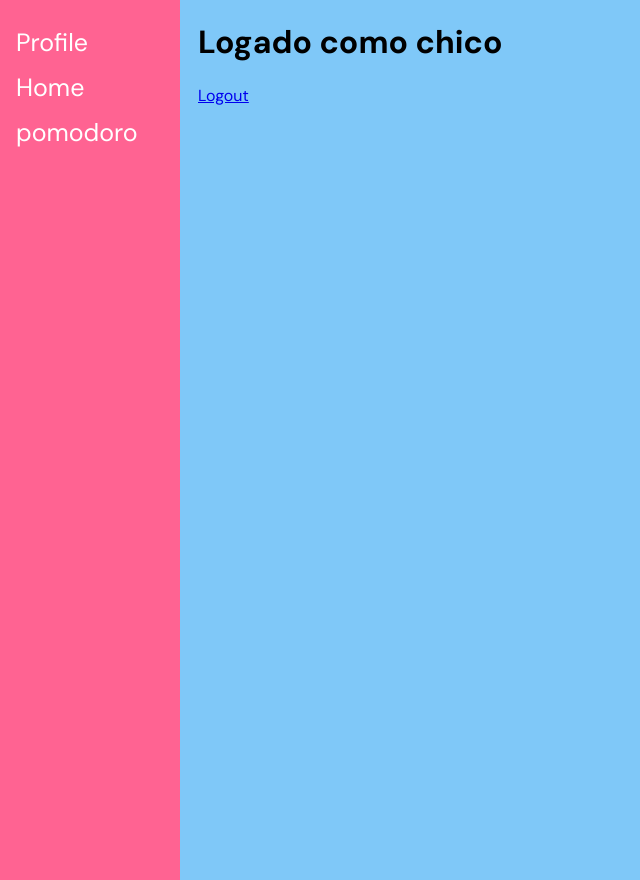
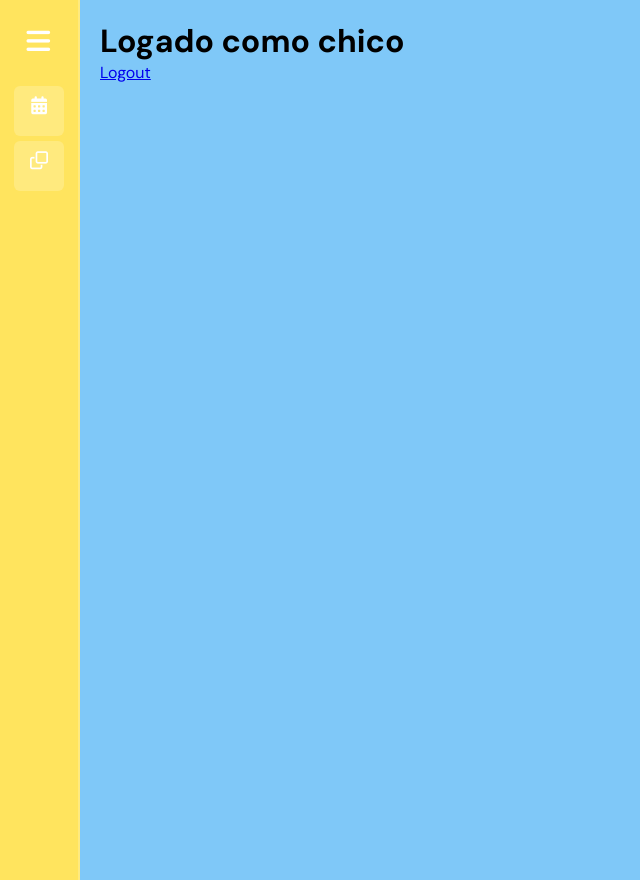
Before and after one commit to eoChico/Questo, a Django app: page /accounts/profile/ in a window 1280 px wide. Shown: the whole page, without its empty margins (0-640 px from the left). Run offline with Django 5.2, Linux system fonts and the light colour scheme; a user stored in the database is signed in.

Commit message:
Nova Sidebar

```diff
--- a/static/css/login.css
+++ b/static/css/login.css
@@ -1,6 +1,8 @@
+@import url('https://fonts.googleapis.com/css2?family=DM+Sans:opsz,wght@9..40,100;9..40,200;9..40,300;9..40,400;9..40,500;9..40,600;9..40,700&display=swap');
 * {
     margin: 0;
     padding: 0;
+    font-family: 'DM Sans', sans-serif;
     box-sizing: border-box;
     text-decoration: none;
 }
--- /dev/null
+++ b/static/css/sidebar.css
@@ -0,0 +1,98 @@
+@import url('https://fonts.googleapis.com/css2?family=DM+Sans:opsz,wght@9..40,100;9..40,200;9..40,300;9..40,400;9..40,500;9..40,600;9..40,700&display=swap');
+* {
+    font-family: 'DM Sans', sans-serif;
+    margin: 0;
+    padding: 0;
+    box-sizing: border-box;
+}
+body{
+    background: #7FC8F8;
+}
+.sidebar {
+    position: fixed;
+    top: 0;
+    left: 0;
+    width: 80px;
+    height: 100%;
+    background-color: #FFE45E;
+    border-right: 2px solid rgba(255, 255, 255, 0.2);
+    box-shadow: 0 0 10 rgba(0, 0, 0, 0.2);
+    color: #fff;
+    padding: 6px 14px;
+    transition: 0.5s;
+}
+.sidebar.active {
+    width: 260px;
+}
+.sidebar .menu{
+    width: 100%;
+    height: 70px;
+    display: flex;
+    align-items: center;
+    font-size: 21px;
+    color: #fff;
+}
+
+.sidebar .menu .logo{
+    opacity: 0;
+    font-size: 25px;
+    color: #fff;
+}
+.sidebar.active .menu .logo{
+    opacity: 1;
+    transition-delay:.2s ;
+}
+.sidebar .menu .toggle-btn{
+    position: absolute;
+    left: 30%;
+    font-size: 27px;
+    cursor: pointer;
+    padding: 3px;
+    transition: 0.5s;
+}
+.sidebar.active .menu .toggle-btn{
+    position: absolute;
+    left:83%;
+    font-size: 27px;
+    cursor: pointer;
+    padding: 3px;
+}
+.sidebar .list{
+    margin-top:10px;
+}
+.sidebar .list-item{
+    list-style: none;
+    width: 100%;
+    height: 50px;
+    margin: 5px 0;
+    line-height: 50px;
+}
+
+.sidebar .list-item a{
+    border-radius: 6px;
+    display: flex;
+    align-items: center;
+    text-decoration: none;
+    color: #fff;
+    font-size: 18px;
+    background: rgba(255, 255, 255, .2);
+}
+.sidebar .list-item i {
+    min-width: 50px;
+    height: 50px;
+    text-align: center;
+    line-height: 40px;
+}
+.sidebar .name{
+    opacity: 0;
+    pointer-events: none;
+    transition: opacity 0.2s;
+}
+.sidebar.active .name{
+    pointer-events: auto;
+    opacity: 1;
+}
+#content {
+margin-left: 80px; /* ou a largura da sua barra lateral */
+padding: 20px; /* ou a quantidade de preenchimento desejada */
+}
--- a/static/css/signup.css
+++ b/static/css/signup.css
@@ -1,8 +1,11 @@
+@import url('https://fonts.googleapis.com/css2?family=DM+Sans:opsz,wght@9..40,100;9..40,200;9..40,300;9..40,400;9..40,500;9..40,600;9..40,700&display=swap');
+
 * {
     margin: 0;
     padding: 0;
     box-sizing: border-box;
     text-decoration: none;
+    font-family: 'DM Sans', sans-serif;
 }
 
 .main-singup {
--- a/templates/account/login.html
+++ b/templates/account/login.html
@@ -1,11 +1,8 @@
-{% extends "account/base_entrance.html" %}
 {%load static%}
 {% load i18n %}
 {% load allauth account %}
-{% block head_title %}
-{% trans "Sign In" %}
-{% endblock head_title %}
 {% block content %}
+<title>Entrar</title>
 <link rel="stylesheet" href="{% static 'css/login.css' %}">
 <div class="main-login">
     <div class="left-login">
--- a/templates/account/signup.html
+++ b/templates/account/signup.html
@@ -1,10 +1,7 @@
-{% extends "account/base_entrance.html" %}
 {% load allauth i18n %}
 {% load static %}
-{% block head_title %}
-{% trans "Signup" %}
-{% endblock head_title %}
 {% block content %}
+<title>Cadastrar</title>
 <link rel="stylesheet" href="{% static 'css/signup.css' %}">
 <div class="main-singup">
     <div class="right-singup">
--- a/templates/base_side_bar.html
+++ /dev/null
@@ -1,61 +0,0 @@
-<!DOCTYPE html>
-<html lang="en">
-
-<head>
-    <meta charset="UTF-8">
-    <meta name="viewport" content="width=device-width, initial-scale=1.0">
-    <title>{%block title%}Side bar {%endblock%}</title>
-    <style>
-        @import url('https://fonts.googleapis.com/css2?family=DM+Sans:opsz,wght@9..40,100;9..40,200;9..40,300;9..40,400;9..40,500;9..40,600;9..40,700&display=swap');
-
-        * {
-            font-family: 'DM Sans', sans-serif;
-        }
-        body{
-            background-color: #7FC8F8;
-        }
-
-        .side-nav {
-            height: 100%;
-            width: 180px;
-            position: fixed;
-            z-index: 1;
-            top: 0;
-            left: 0;
-            background-color: #FF6392;
-            overflow-x: hidden;
-            padding-top: 20px;
-        }
-
-        .side-nav a {
-            padding: 6px 8px 6px 16px;
-            text-decoration: none;
-            font-size: 25px;
-            color: #fff;
-            display: block;
-        }
-
-        .side-nav a:hover {
-            color: #f1f1f1;
-        }
-
-        .main {
-            margin-left: 180px;
-            padding: 0px 10px;
-        }
-    </style>
-</head>
-
-<body>
-    <div class="side-nav">
-        <a href="">Profile</a>
-        <a href="">Home</a>
-        <a href="">pomodoro</a>
-    </div>
-    <div id="content" class="main">
-        {%block content%}
-        {%endblock%}
-    </div>
-</body>
-
-</html>
--- a/templates/profile.html
+++ b/templates/profile.html
@@ -1,4 +1,4 @@
-{% extends "base_side_bar.html" %}
+{% extends "side_bar.html" %}
 
 {% block title%}
 Profile
--- /dev/null
+++ b/templates/side_bar.html
@@ -0,0 +1,48 @@
+{% load static %}
+<!DOCTYPE html>
+<html lang="pt-br">
+<head>
+    <meta charset="UTF-8">
+    <meta name="viewport" content="width=device-width, initial-scale=1.0">
+    <title>{%block title%}{%endblock%}</title>
+    {% block head %}
+    {% endblock %}
+    <link rel="stylesheet" href="https://cdnjs.cloudflare.com/ajax/libs/font-awesome/6.5.1/css/all.min.css" integrity="sha512-DTOQO9RWCH3ppGqcWaEA1BIZOC6xxalwEsw9c2QQeAIftl+Vegovlnee1c9QX4TctnWMn13TZye+giMm8e2LwA==" crossorigin="anonymous" referrerpolicy="no-referrer" />
+    <link rel="stylesheet" href="{% static 'css/sidebar.css' %}">
+</head>
+
+<body>
+    <nav class="sidebar">
+        <div class="menu">
+            <h2 class="logo">Questo</h2>
+            <i class="fa-solid fa-bars toggle-btn"></i>
+        </div>
+        <ul class="list">
+            <li class="list-item">
+                <a href="{% url 'calendar' %}">
+                    <i class="fa-solid fa-calendar-days"></i>
+                    <span class="name">Calendario</span>
+                </a>
+            </li>
+            <li class="list-item">
+                <a href="#">
+                    <i class="fa-regular fa-clone"></i>
+                    <span class="name">Flashcards</span>
+                </a>
+            </li>
+        </ul>
+    </nav>
+    <div id="content" class="main">
+        {%block content%}
+        {%endblock%}
+    </div>
+</body>
+<script>
+
+    const toggleBtn = document.querySelector('.toggle-btn');
+    const sidebar = document.querySelector('.sidebar');
+    toggleBtn.onclick = function() {
+        sidebar.classList.toggle('active');
+    }
+</script>
+</html>
```
